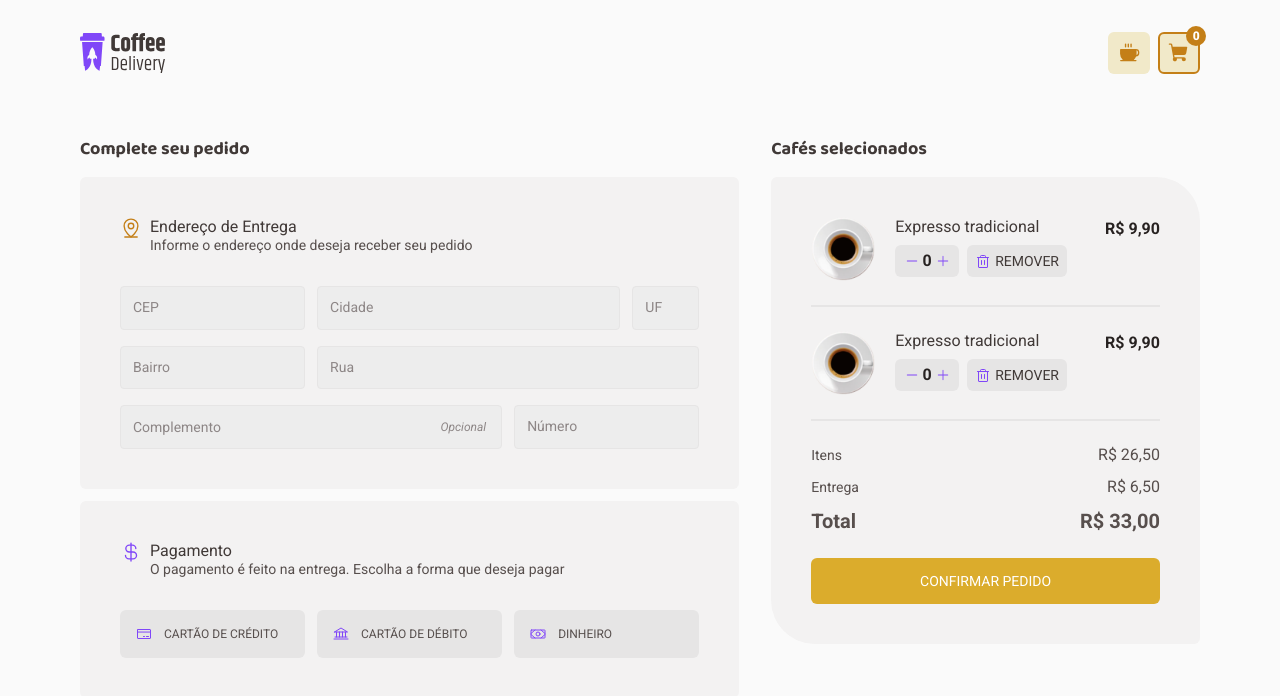
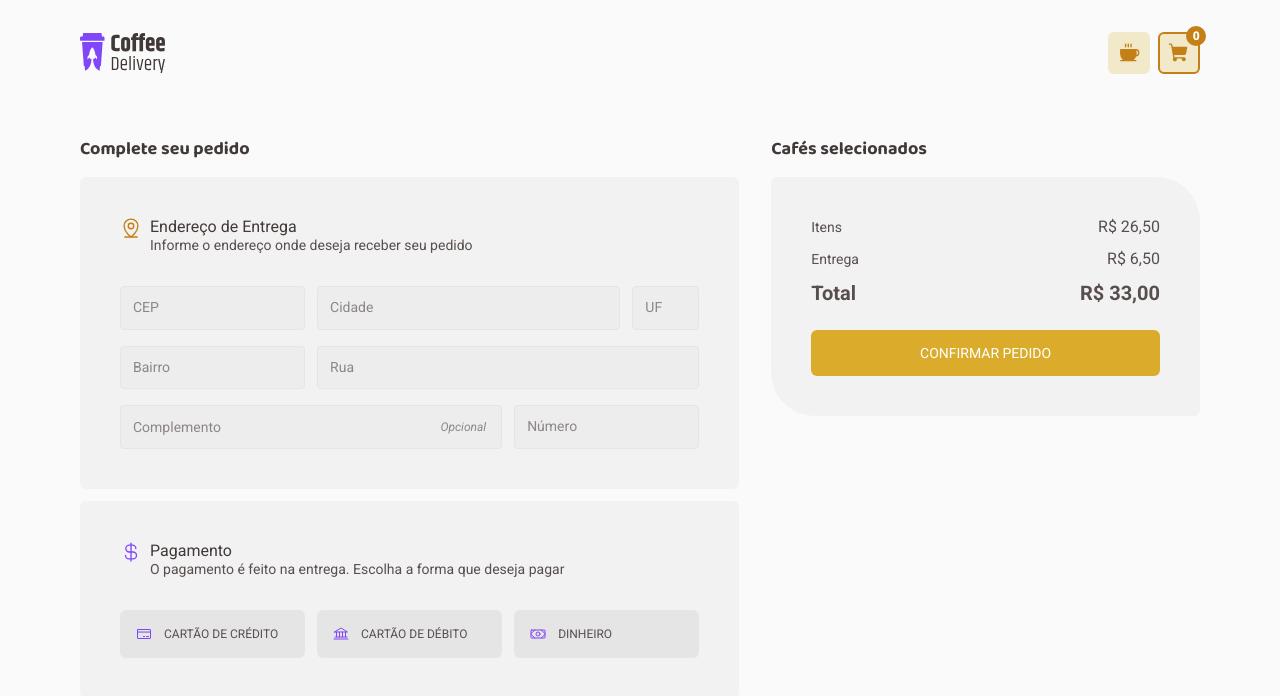
Before and after one commit to dhomini-rabelo/Estudos-Ignite-React-002, a React (Vite) app in the folder projects/practice02/: page /carrinho in a window 1280 px wide. Shown: the top 696 px of the page. Built offline with nearby package versions, Linux system fonts and the light colour scheme.

Commit message:
add coffeeBuy component

```diff
--- /dev/null
+++ b/projects/practice02/src/pages/carrinho/CoffeeBuy/index.tsx
@@ -0,0 +1,25 @@
+import { Trash } from 'phosphor-react'
+import { ProductType } from '../../../code/contexts/Cart/types'
+import { adaptMoneyValue } from '../../../code/utils/values'
+import { ProductCounter } from '../../../layouts/components/ProductCounter'
+
+export function CoffeeBuy({ coffee }: { coffee: ProductType }) {
+  return (
+    <div className="coffee-buy flex items-start">
+      <img src={coffee.fileUrl} alt="coffee-image" className="w-16 h-16" />
+      <div className="coffee-data flex flex-col justify-center grow pl-5">
+        <span className="leading-tight">{coffee.name}</span>
+        <div className="flex mt-2 gap-x-2">
+          <ProductCounter product={coffee} extraClasses="w-16 h-8" />
+          <button className="h-8 bg-Gray-500 hover:bg-Gray-800 px-2 rounded-md text-sm">
+            <Trash size={16} className="text-Purple-500 inline-block mr-1" />
+            <span>REMOVER</span>
+          </button>
+        </div>
+      </div>
+      <strong className="text-Black-800">
+        R$ {adaptMoneyValue((coffee.price * 100 * coffee.quantity) / 100)}
+      </strong>
+    </div>
+  )
+}
--- a/projects/practice02/src/pages/carrinho/index.tsx
+++ b/projects/practice02/src/pages/carrinho/index.tsx
@@ -3,19 +3,21 @@ import {
   CreditCard,
   CurrencyDollar,
   MapPinLine,
-  Minus,
   Money,
-  Plus,
-  Trash,
 } from 'phosphor-react'
 import { useContext } from 'react'
 import { SaleContext } from '../../code/contexts/Cart'
+import { ProductType } from '../../code/contexts/Cart/types'
 import * as Input from '../../layouts/elements/Input'
+import { CoffeeBuy } from './CoffeeBuy'
 import { Div } from './styles'
 
 export function Cart() {
   const { sale } = useContext(SaleContext)
-  console.log(sale)
+  const productsForBuy = sale.products.filter(
+    (product: ProductType) => product.quantity > 0,
+  )
+
   return (
     <>
       <main className="mt-16">
@@ -113,70 +115,12 @@ export function Cart() {
               Cafés selecionados
             </h2>
             <Div.coffeeBuyContainer className="bg-Gray-200 p-10 rounded-md">
-              <Div.coffeeBuy className="coffee-buy flex items-start">
-                <img
-                  src="/coffees/expresso-tradicional.svg"
-                  alt="coffee-image"
-                  className="w-16 h-16"
-                />
-                <div className="coffee-data flex flex-col justify-center grow pl-5">
-                  <span className="leading-tight">Expresso tradicional</span>
-                  <div className="flex mt-2 gap-x-2">
-                    <div className="p-2 rounded-md bg-Gray-500 flex items-center justify-center w-16 h-8">
-                      <button className="text-Purple-500 hover:text-Purple-800">
-                        <Minus size={14} weight="fill" />
-                      </button>
-                      <span className="text-Black-800 mx-1">
-                        <strong>0</strong>
-                      </span>
-                      <button className="text-Purple-500 hover:text-Purple-800">
-                        <Plus size={14} weight="fill" />
-                      </button>
-                    </div>
-                    <button className="h-8 bg-Gray-500 hover:bg-Gray-800 px-2 rounded-md text-sm">
-                      <Trash
-                        size={16}
-                        className="text-Purple-500 inline-block mr-1"
-                      />
-                      <span>REMOVER</span>
-                    </button>
-                  </div>
-                </div>
-                <strong className="text-Black-800">R$ 9,90</strong>
-              </Div.coffeeBuy>
-              <div className="border-separation my-6"></div>
-              <Div.coffeeBuy className="coffee-buy flex items-start">
-                <img
-                  src="/coffees/expresso-tradicional.svg"
-                  alt="coffee-image"
-                  className="w-16 h-16"
-                />
-                <div className="coffee-data flex flex-col justify-center grow pl-5">
-                  <span className="leading-tight">Expresso tradicional</span>
-                  <div className="flex mt-2 gap-x-2">
-                    <div className="p-2 rounded-md bg-Gray-500 flex items-center justify-center w-16 h-8">
-                      <button className="text-Purple-500 hover:text-Purple-800">
-                        <Minus size={14} weight="fill" />
-                      </button>
-                      <span className="text-Black-800 mx-1">
-                        <strong>0</strong>
-                      </span>
-                      <button className="text-Purple-500 hover:text-Purple-800">
-                        <Plus size={14} weight="fill" />
-                      </button>
-                    </div>
-                    <button className="h-8 bg-Gray-500 hover:bg-Gray-800 px-2 rounded-md text-sm">
-                      <Trash
-                        size={16}
-                        className="text-Purple-500 inline-block mr-1"
-                      />
-                      <span>REMOVER</span>
-                    </button>
-                  </div>
-                </div>
-                <strong className="text-Black-800">R$ 9,90</strong>
-              </Div.coffeeBuy>
-              <div className="border-separation my-6"></div>
+              {productsForBuy.map((product: ProductType) => (
+                <>
+                  <CoffeeBuy coffee={product} />
+                  <div className="border-separation my-6"></div>
+                </>
+              ))}
               <div className="mb-6 flex flex-col gap-y-3">
                 <div className="flex justify-between items-center text-Black-300 leading-tight">
                   <span className="text-sm">Itens</span>
```
